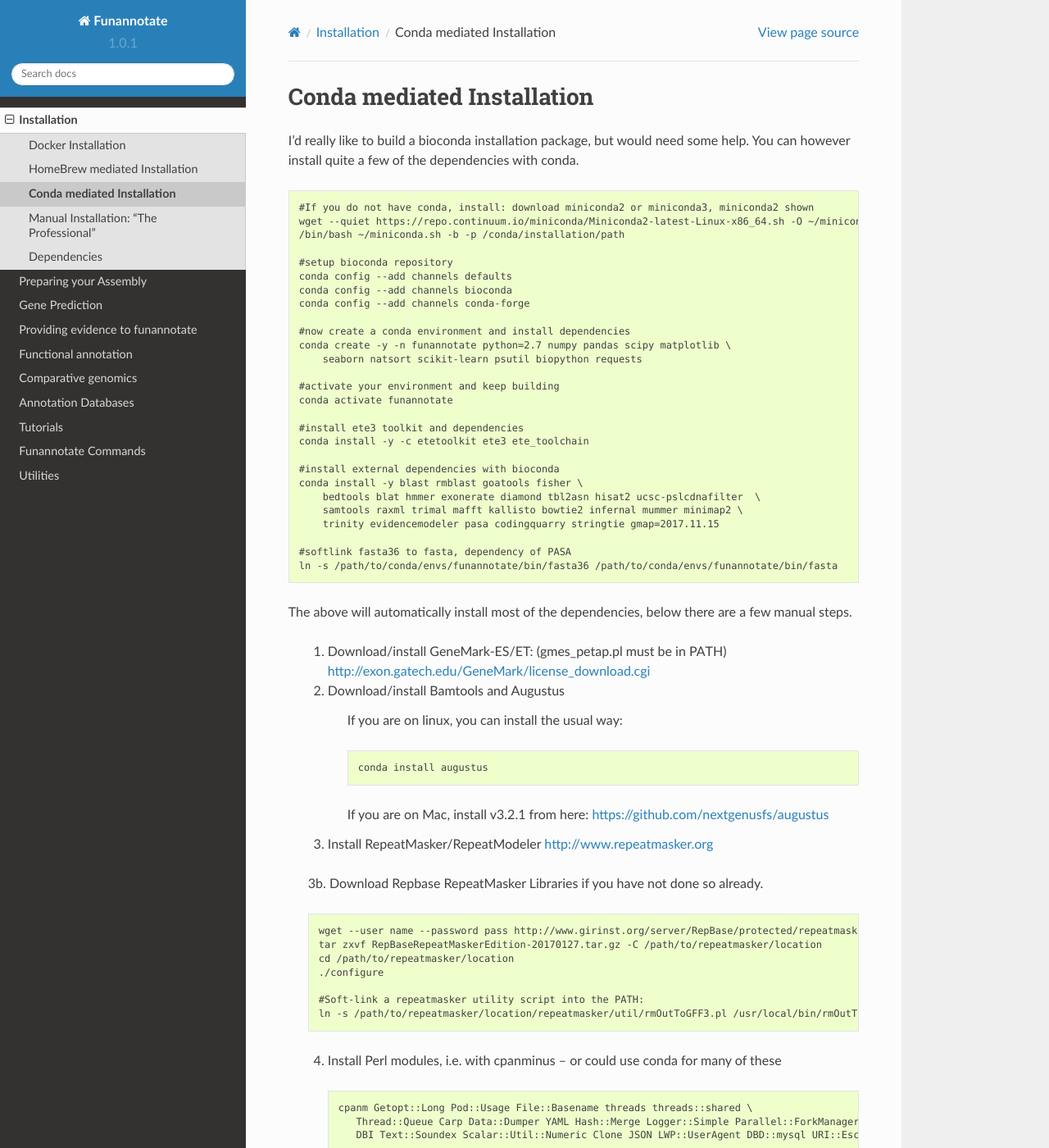
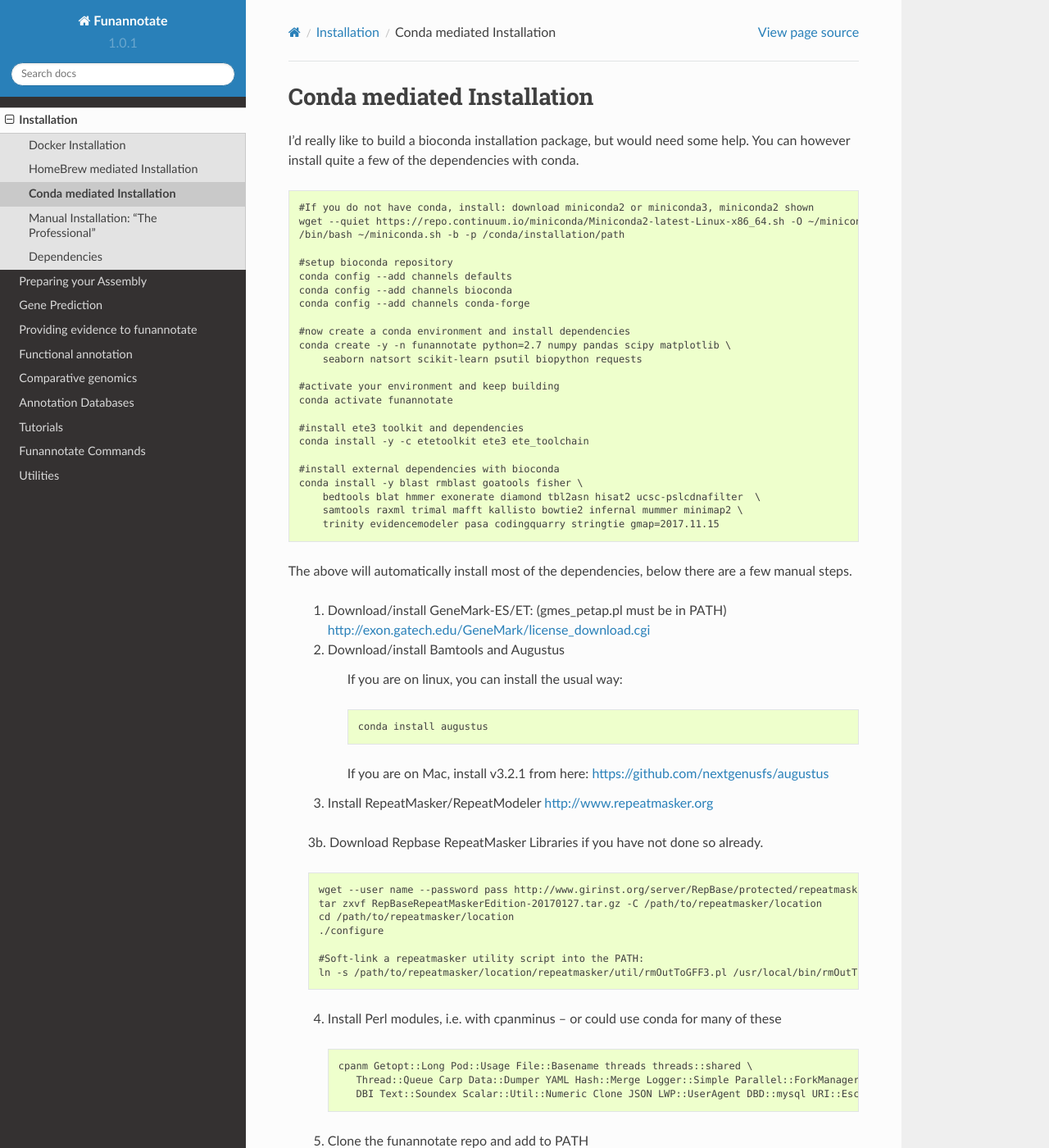
Before and after one commit to nextgenusfs/funannotate, a Sphinx documentation site: the page built from docs/conda.rst, in a window 1280 px wide and 1400 px high. Shown: the whole window at 82% size. Built offline with Sphinx 7.4.7 and the Read the Docs theme 2.0.0, drawn with Linux system fonts in a browser that asks for light colours.

Commit message:
Update conda.rst

```diff
--- a/docs/conda.rst
+++ b/docs/conda.rst
@@ -32,9 +32,6 @@
         bedtools blat hmmer exonerate diamond tbl2asn hisat2 ucsc-pslcdnafilter  \
         samtools raxml trimal mafft kallisto bowtie2 infernal mummer minimap2 \
         trinity evidencemodeler pasa codingquarry stringtie gmap=2017.11.15
-
-    #softlink fasta36 to fasta, dependency of PASA
-    ln -s /path/to/conda/envs/funannotate/bin/fasta36 /path/to/conda/envs/funannotate/bin/fasta
 
 
 The above will automatically install most of the dependencies, below there are a few manual steps.
@@ -73,7 +70,7 @@
 
          cpanm Getopt::Long Pod::Usage File::Basename threads threads::shared \
             Thread::Queue Carp Data::Dumper YAML Hash::Merge Logger::Simple Parallel::ForkManager \
-            DBI Text::Soundex Scalar::Util::Numeric Clone JSON LWP::UserAgent DBD::mysql URI::Escape
+            DBI Text::Soundex Scalar::Util::Numeric Clone JSON LWP::UserAgent DBD::mysql URI::Escape DBD::SQlite
 
     5. Clone the funannotate repo and add to PATH
 
```
